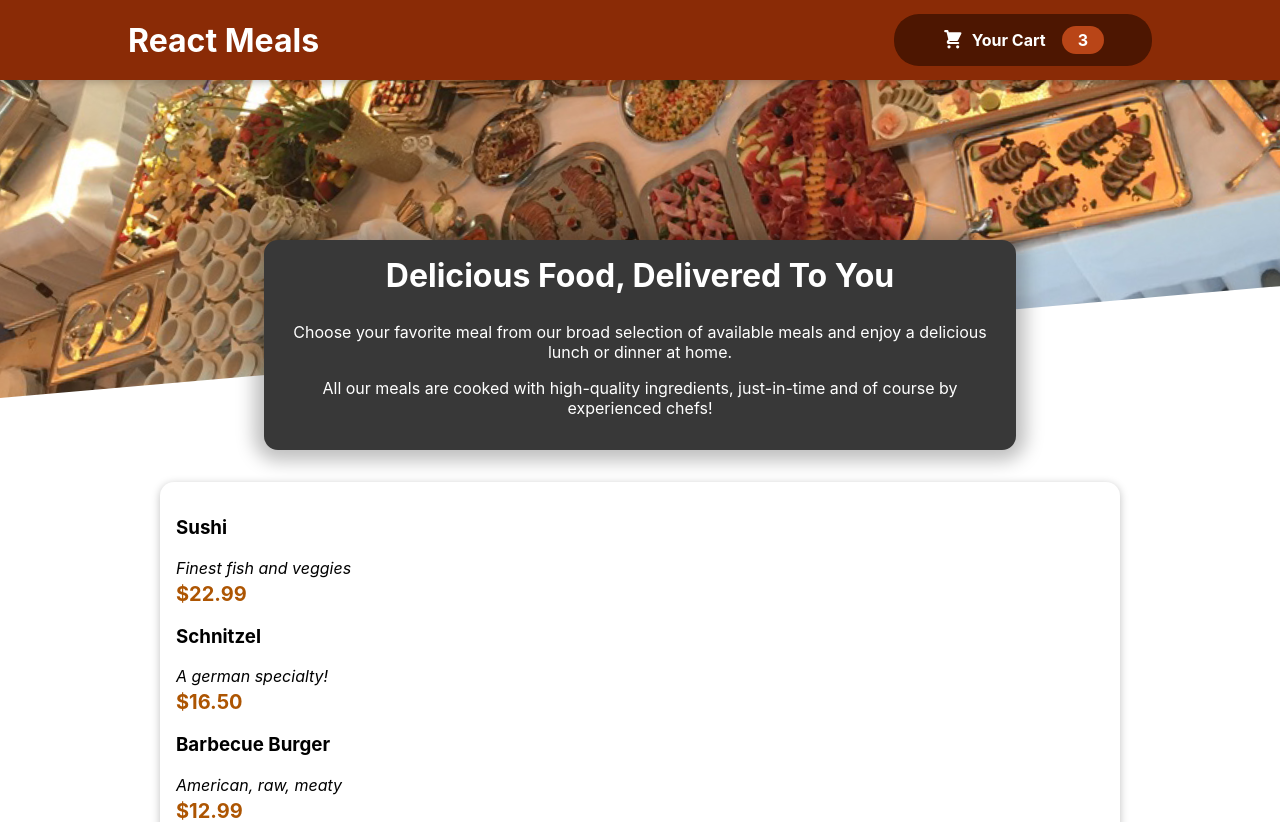
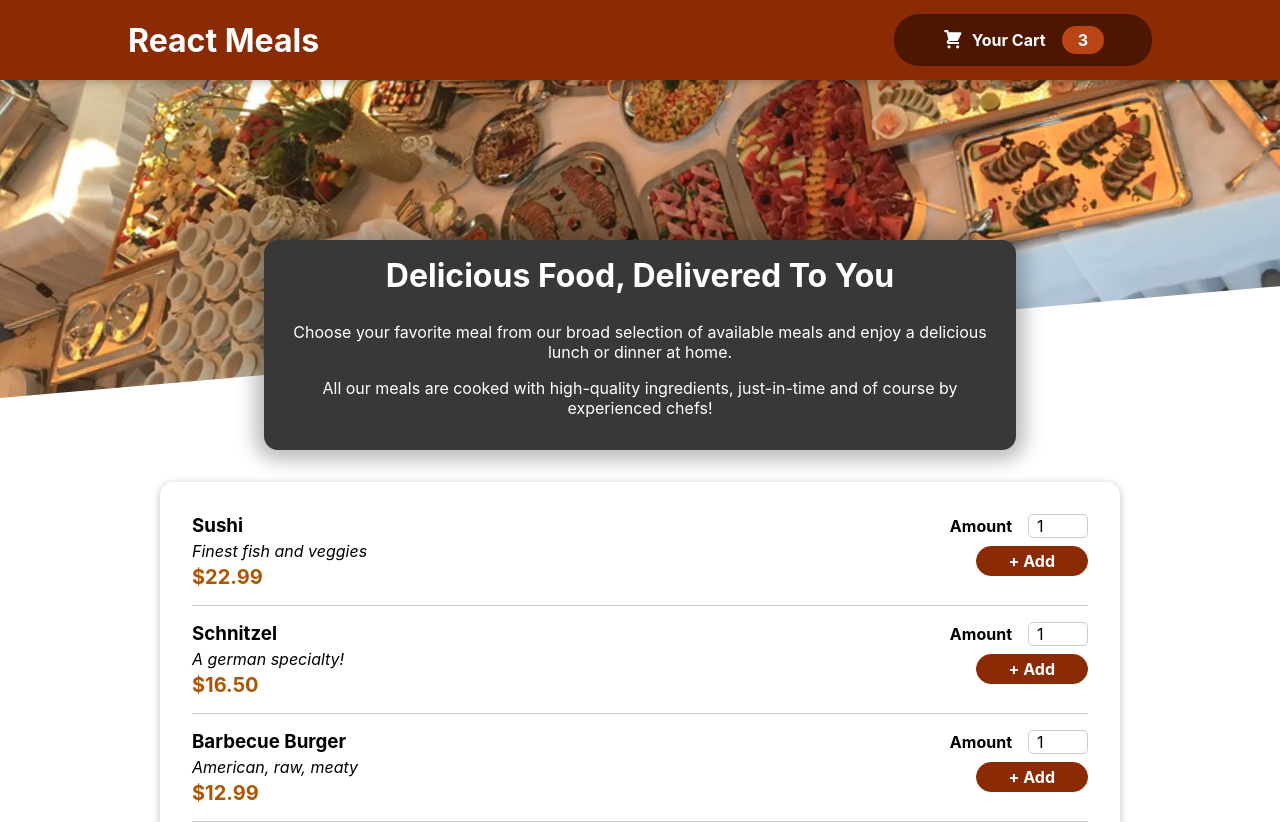
Before and after one commit to AnirupPat/reactjs-food-order, a React (Create React App) app: page / in a window 1280 px wide. Shown: the top 822 px of the page. Built offline with nearby package versions, Linux system fonts and the light colour scheme.

Commit message:
Adding a Form

```diff
--- a/src/components/Meals/AvailableMeals.js
+++ b/src/components/Meals/AvailableMeals.js
@@ -31,6 +31,7 @@ const DUMMY_MEALS = [
 const AvailableMeals = () => {
   const mealsList = DUMMY_MEALS.map((meal) => (
     <MealItem
+      id={meal.id}
       key={meal.id}
       name={meal.name}
       description={meal.description}
--- a/src/components/Meals/MealItem/MealItem.js
+++ b/src/components/Meals/MealItem/MealItem.js
@@ -1,14 +1,20 @@
-import classes from './MealItem.module.css';
+import classes from "./MealItem.module.css";
+import MealItemForm from "./MealItemForm";
 
 const MealItem = (props) => {
   const price = `$${props.price.toFixed(2)}`;
   return (
-        <li className={props.meal}>
-            <div><h3>{props.name}</h3></div>
+    <li className={classes.meal}>
+      <div>
+        <h3>{props.name}</h3>
         <div className={classes.description}>{props.description}</div>
         <div className={classes.price}>{price}</div>
+      </div>
+      <div>
+        <MealItemForm id={props.id} />
+      </div>
     </li>
   );
-}
+};
 
 export default MealItem;
--- /dev/null
+++ b/src/components/Meals/MealItem/MealItemForm.js
@@ -0,0 +1,20 @@
+import classes from './MealItemForm.module.css';
+import Input from '../../UI/Input';
+
+const MealItemForm = (props) => {
+    return (
+        <form className={classes.form}>
+            <Input label="Amount" input={{
+                id: 'amount_' + props.id,
+                type: 'number',
+                min: '1',
+                max: '5',
+                step: '1',
+                defaultValue: '1'
+            }} />
+            <button>+ Add</button>
+        </form>
+    );
+}
+
+export default MealItemForm;
--- /dev/null
+++ b/src/components/Meals/MealItem/MealItemForm.module.css
@@ -0,0 +1,20 @@
+.form {
+    text-align: right;
+  }
+
+  .form button {
+    font: inherit;
+    cursor: pointer;
+    background-color: #8a2b06;
+    border: 1px solid #8a2b06;
+    color: white;
+    padding: 0.25rem 2rem;
+    border-radius: 20px;
+    font-weight: bold;
+  }
+
+  .form button:hover,
+  .form button:active {
+    background-color: #641e03;
+    border-color: #641e03;
+  }
--- /dev/null
+++ b/src/components/UI/Input.js
@@ -0,0 +1,12 @@
+import classes from './Input.module.css';
+
+const Input = (props) => {
+    return (
+        <div className={classes.input}>
+            <label htmlFor={props.input.id}>{props.label}</label>
+            <input {...props.input} />
+        </div>
+    );
+}
+
+export default Input;
--- /dev/null
+++ b/src/components/UI/Input.module.css
@@ -0,0 +1,18 @@
+.input {
+    display: flex;
+    align-items: center;
+    margin-bottom: 0.5rem;
+  }
+
+  .input label {
+    font-weight: bold;
+    margin-right: 1rem;
+  }
+
+  .input input {
+    width: 3rem;
+    border-radius: 5px;
+    border: 1px solid #ccc;
+    font: inherit;
+    padding-left: 0.5rem;
+  }
```
Lines whose indentation alone changed are shown as unchanged.
